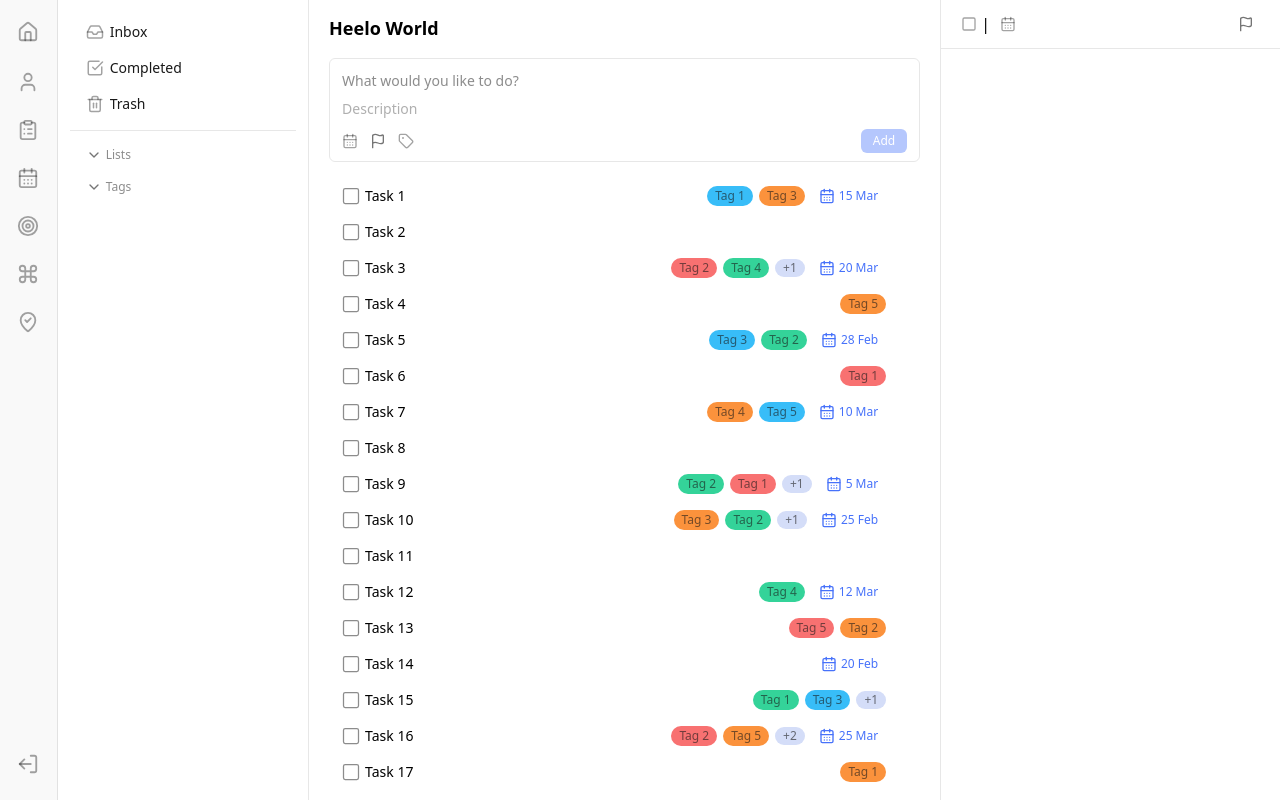
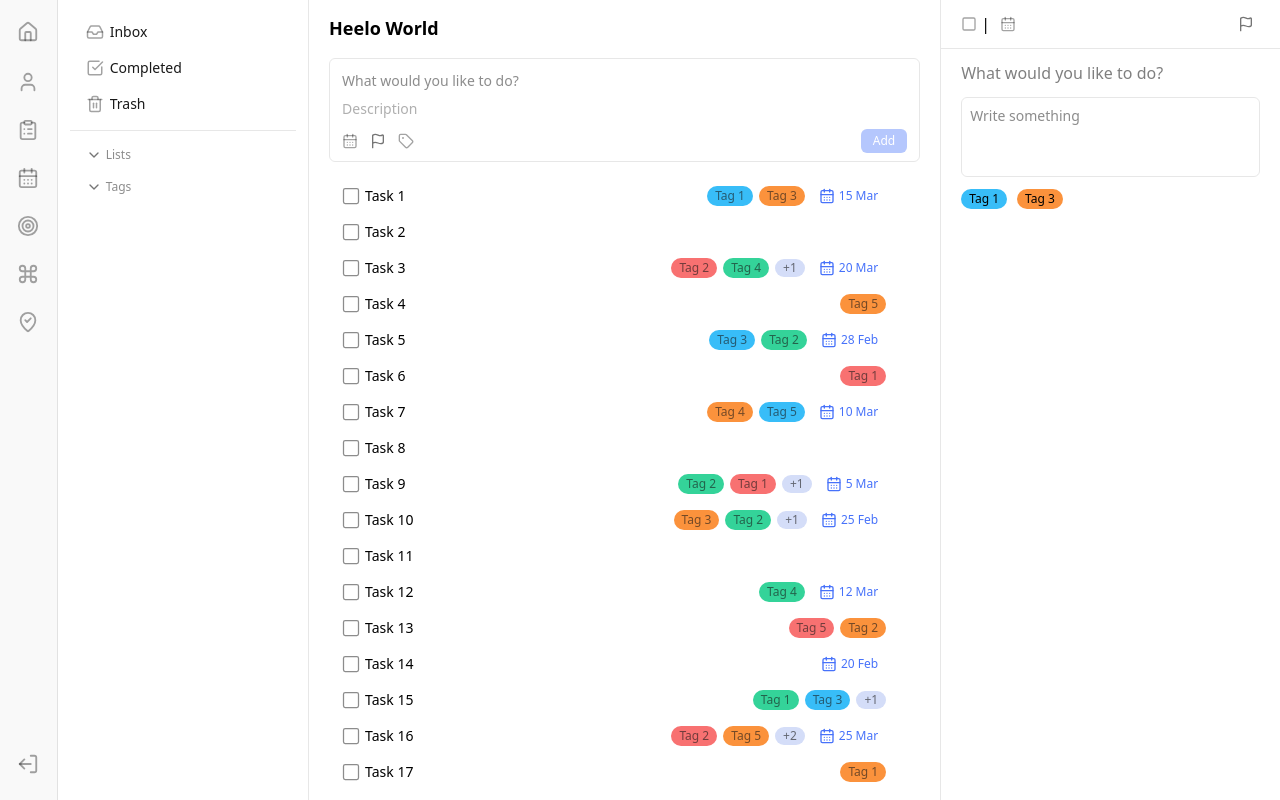
Before and after one commit to anishpawaskar/aimly-frontend, a React (Vite) app: page /projects/1/tasks in a window 1280 px wide. Built offline with nearby package versions, Linux system fonts and the light colour scheme.

Commit message:
feat: shwoing tag list in update form

```diff
--- a/src/components/forms/update-task-form.jsx
+++ b/src/components/forms/update-task-form.jsx
@@ -1,4 +1,4 @@
-import { Square } from "lucide-react";
+import { Square, X } from "lucide-react";
 import {
   DatePicker,
   DatePickerContent,
@@ -10,11 +10,27 @@ import {
   PriorityMenuContent,
   PriorityMenuTrigger,
 } from "../tasks/priority-menu";
+import { ExpandableTextarea } from "../common/expandable-textarea";
+import { TASKS_DATA } from "../tasks/tasks.constant";
+import { Link } from "react-router";
 
 export const UpdateTaskForm = () => {
+  const [formData, setFormData] = useState({
+    title: "",
+    content: "",
+  });
+  const [tags, setTags] = useState([]);
   const [date, setDate] = useState(null);
   const [isCalendarOpen, setIsCalendarOpen] = useState(false);
   const [priority, setPriority] = useState(0);
+
+  const task = TASKS_DATA.find((task) => task._id === 1);
+
+  const handleOnChange = (e) => {
+    const { name, value } = e.target;
+
+    setFormData((prevFromData) => ({ ...prevFromData, [name]: value }));
+  };
 
   return (
     <div className="update-task-form h-full w-full flex flex-col">
@@ -49,6 +65,59 @@ export const UpdateTaskForm = () => {
           </PriorityMenu>
         </div>
       </div>
+      <div className="update-task-form-body px-5 py-3 overflow-y-auto flex flex-col gap-3">
+        <input
+          placeholder="What would you like to do?"
+          value={formData.title}
+          className="font-medium w-full outline-none border-none"
+          name="title"
+          onChange={handleOnChange}
+        />
+        <div className="form-description w-full">
+          <ExpandableTextarea
+            minHeight={80}
+            placeholder={"Write something"}
+            value={formData.content}
+            name={"content"}
+            className={"border border-gray/10 rounded-md p-2 "}
+            onChange={handleOnChange}
+          />
+        </div>
+        {!!task.tags.length && (
+          <div className="flex items-center gap-2.5 flex-wrap">
+            {task.tags.map((tag) => {
+              const styleObj = {};
+
+              if (tag.color) {
+                styleObj.background = tag.color;
+              }
+
+              const handleRemoveTag = (e) => {
+                e.stopPropagation();
+                e.preventDefault();
+                console.log("remove tag", tag._id);
+              };
+
+              return (
+                <Link
+                  key={tag._id}
+                  to={`/tags/${tag._id}/tasks`}
+                  style={styleObj}
+                  className="rounded-full relative text-xs h-5 px-2 max-w-[88px] flex items-center justify-center group"
+                >
+                  <span className="w-full truncate">{tag.name}</span>
+                  <button
+                    onClick={handleRemoveTag}
+                    className="absolute -top-2 -right-2 bg-gray/60 text-white rounded-full h-4 w-4 flex items-center justify-center opacity-0 group-hover:opacity-100 transition-opacity"
+                  >
+                    <X size={12} />
+                  </button>
+                </Link>
+              );
+            })}
+          </div>
+        )}
+      </div>
     </div>
   );
 };
```
